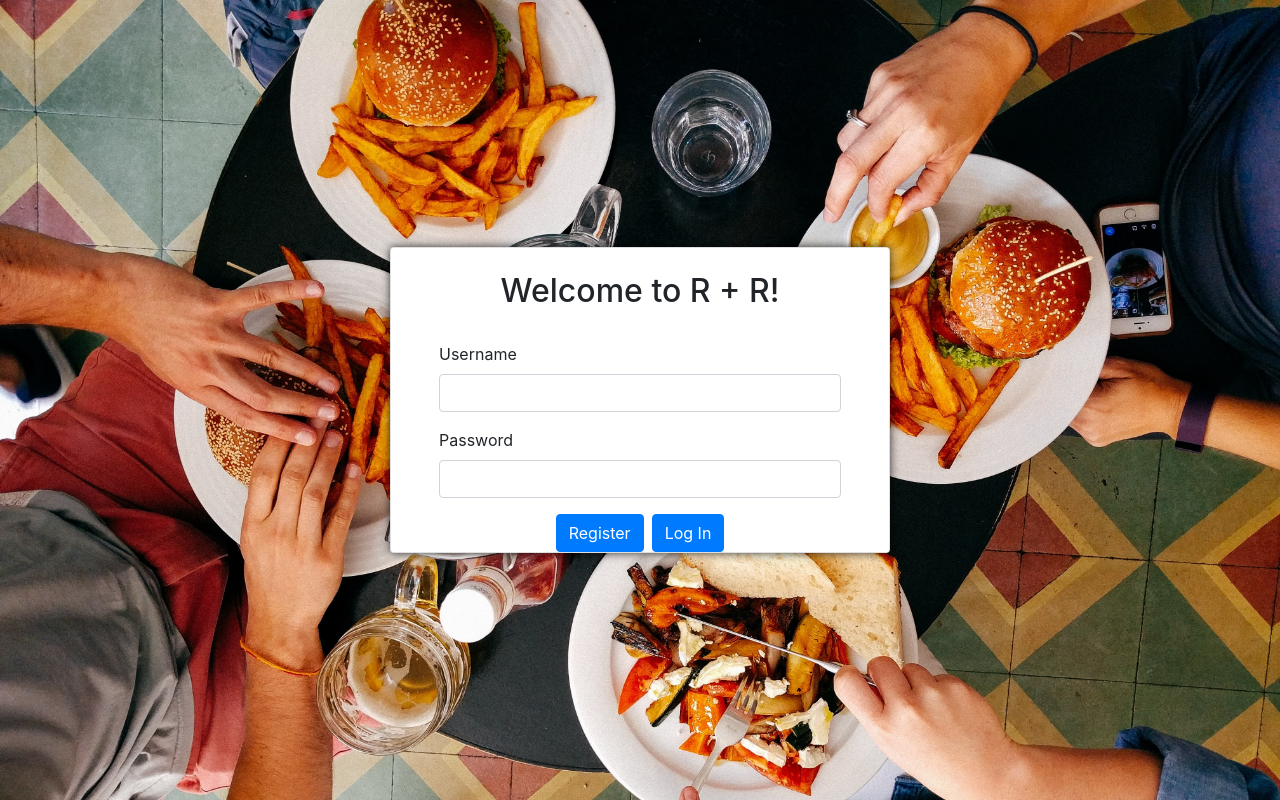
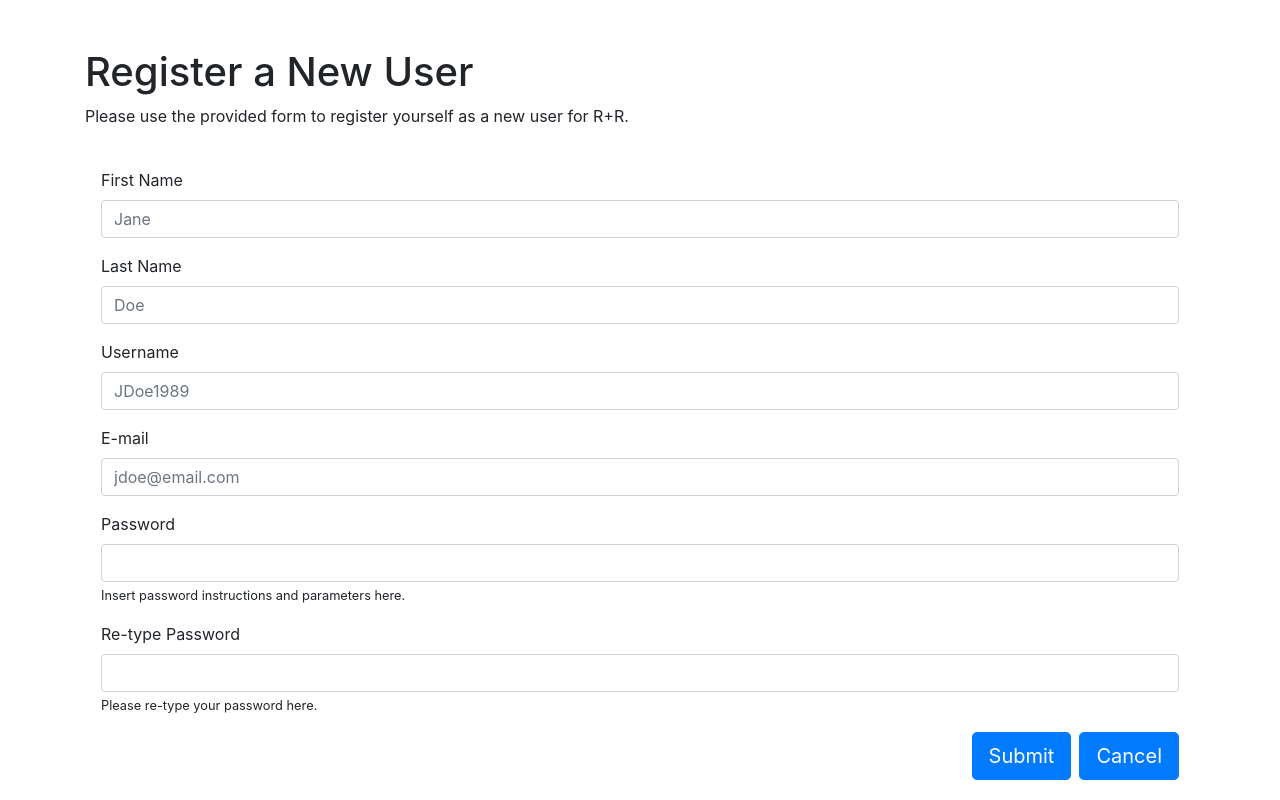
Before and after one commit to Tygabomb/RR-project-3, a React (Create React App) app in the folder client/: page / in a window 1280 px wide. Built offline with nearby package versions, Linux system fonts and the light colour scheme.

Commit message:
Created basic registration form

```diff
--- a/client/src/App.js
+++ b/client/src/App.js
@@ -1,6 +1,7 @@
 import React, { Component } from 'react';
 import './App.css';
-import LoginPage from "./components/LoginPage";
+import RegPage from "./components/RegPage";
+// import LoginPage from "./components/LoginPage";
 // import Navbar from "./components/Navbar";
 // import Footer from "./components/Footer";
 
@@ -8,7 +9,8 @@ class App extends Component {
   render() {
     return (
       <div>
-        <LoginPage />
+        <RegPage />
+        {/* <LoginPage /> */}
         {/* <Navbar /> */}
         {/* <Footer /> */}
       </div>
--- /dev/null
+++ b/client/src/components/RegPage/index.js
@@ -0,0 +1,48 @@
+import React, { Component } from "react";
+
+class RegPage extends Component {
+    super(props) {
+    }
+
+    render() {
+        return (
+            <div className="container">
+                <h1 className="mt-5">Register a New User</h1>
+                <p>Please use the provided form to register yourself as a new user for R+R.</p>
+                <br />
+                <form className="mx-3">
+                    <div className="form-group">
+                        <label htmlFor="regFirstName">First Name</label>
+                        <input type="text" className="form-control" id="regFirstName" placeholder="Jane" />
+                    </div>
+                    <div className="form-group">
+                        <label htmlFor="regLastName">Last Name</label>
+                        <input type="text" className="form-control" id="regLastName" placeholder="Doe" />
+                    </div>
+                    <div className="form-group">
+                        <label htmlFor="regUsername">Username</label>
+                        <input type="text" className="form-control" id="regUsername" placeholder="JDoe1989" />
+                    </div>
+                    <div className="form-group">
+                        <label htmlFor="regEmail">E-mail</label>
+                        <input type="email" className="form-control" id="regEmail" placeholder="jdoe@email.com" />
+                    </div>
+                    <div className="form-group">
+                        <label htmlFor="regPassword">Password</label>
+                        <input type="password" className="form-control" id="regPassword" />
+                        <small>Insert password instructions and parameters here.</small>
+                    </div>
+                    <div className="form-group">
+                        <label htmlFor="pwVerify">Re-type Password</label>
+                        <input type="password" className="form-control" id="pwVerify" />
+                        <small>Please re-type your password here.</small>
+                    </div>
+                    <button type="button" className="btn btn-primary btn-lg float-right">Cancel</button>
+                    <button type="button" className="btn btn-primary btn-lg float-right mr-2">Submit</button>
+                </form>
+            </div>
+        )
+    };
+}
+
+export default RegPage;
```
